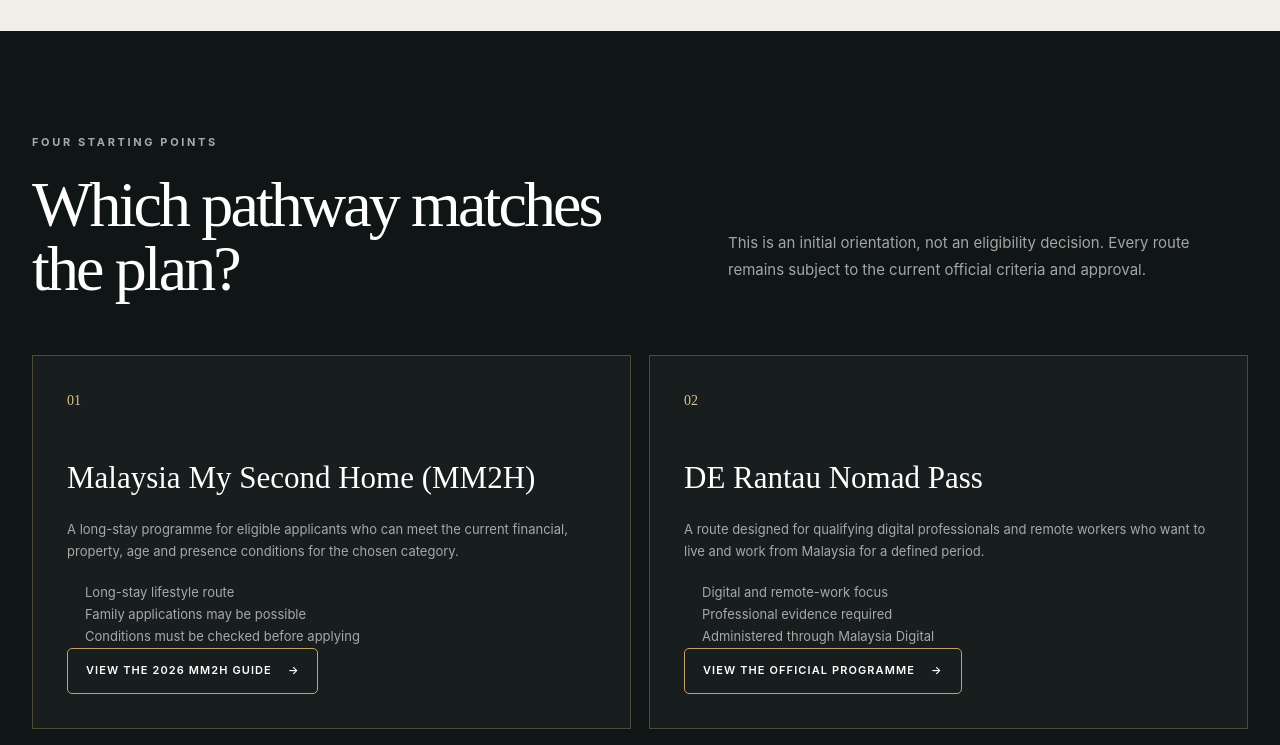
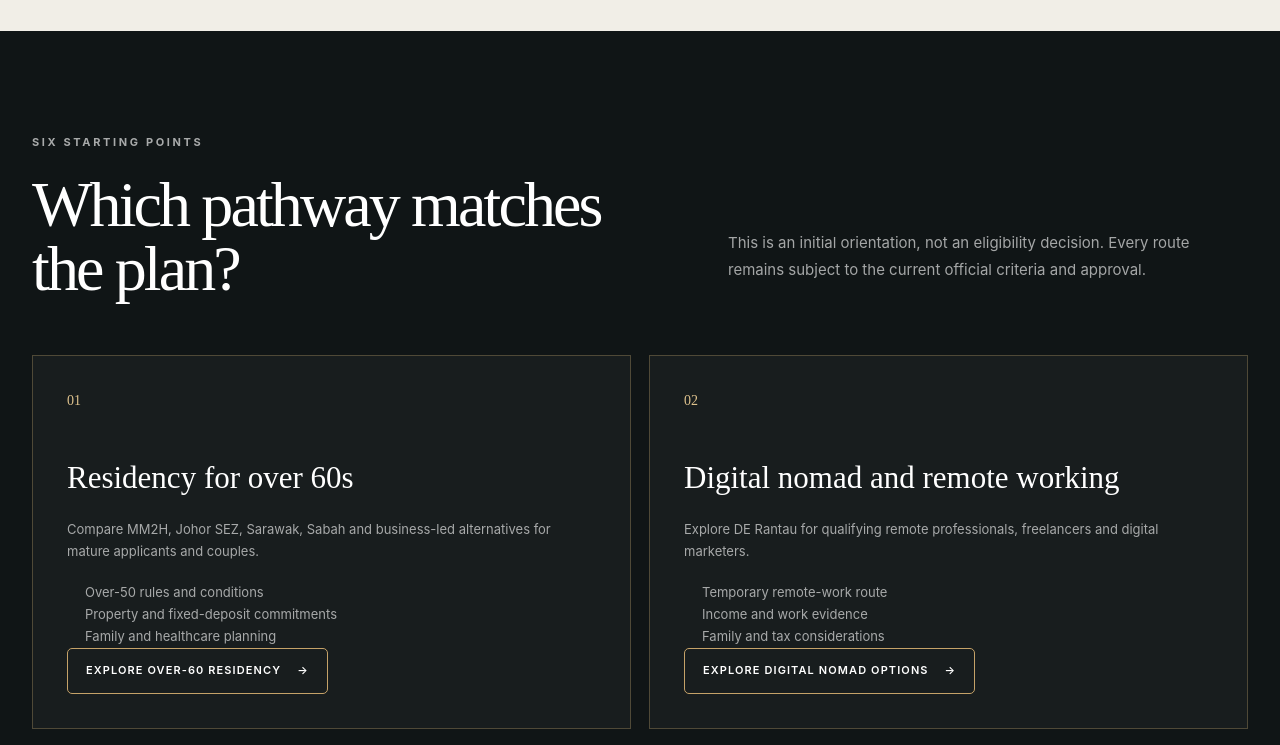
Before and after one commit to ghharding-dot/pfeuroasia, a Next.js app: page /guides/malaysia-residency-options in a window 1280 px wide. Shown: the part 1960-2705 px from the top of the page. Built offline with nearby package versions, Linux system fonts and the light colour scheme; no server answers.

Commit message:
Feature over-60 and digital nomad pathways in residency hub

```diff
--- a/app/guides/malaysia-residency-options/page.tsx
+++ b/app/guides/malaysia-residency-options/page.tsx
@@ -9,6 +9,8 @@
 import styles from "../MalaysiaSeoGuide.module.css";
 
 const pathways = [
+  { title: "Residency for over 60s", text: "Compare MM2H, Johor SEZ, Sarawak, Sabah and business-led alternatives for mature applicants and couples.", points: ["Over-50 rules and conditions", "Property and fixed-deposit commitments", "Family and healthcare planning"], href: "/guides/malaysia-over-60-residency", linkLabel: "Explore over-60 residency" },
+  { title: "Digital nomad and remote working", text: "Explore DE Rantau for qualifying remote professionals, freelancers and digital marketers.", points: ["Temporary remote-work route", "Income and work evidence", "Family and tax considerations"], href: "/guides/malaysia-digital-nomad-pass", linkLabel: "Explore digital nomad options" },
   {
     title: "Malaysia My Second Home (MM2H)",
     text: "A long-stay programme for eligible applicants who can meet the current financial, property, age and presence conditions for the chosen category.",
@@ -87,7 +89,7 @@
 
       <section className={styles.cardsSection}>
         <div className="site-shell">
-          <div className={styles.sectionHeading}><div><p className="eyebrow light">Four starting points</p><h2>Which pathway matches the plan?</h2></div><p>This is an initial orientation, not an eligibility decision. Every route remains subject to the current official criteria and approval.</p></div>
+          <div className={styles.sectionHeading}><div><p className="eyebrow light">Six starting points</p><h2>Which pathway matches the plan?</h2></div><p>This is an initial orientation, not an eligibility decision. Every route remains subject to the current official criteria and approval.</p></div>
           <div className={styles.cardGrid}>{pathways.map((pathway, index) => <article className={styles.card} key={pathway.title}><span className={styles.cardNumber}>{String(index + 1).padStart(2, "0")}</span><h3>{pathway.title}</h3><p>{pathway.text}</p><ul>{pathway.points.map((point) => <li key={point}>{point}</li>)}</ul><Link className="text-link light-link" href={pathway.href}>{pathway.linkLabel} <span>→</span></Link></article>)}</div>
         </div>
       </section>
```
